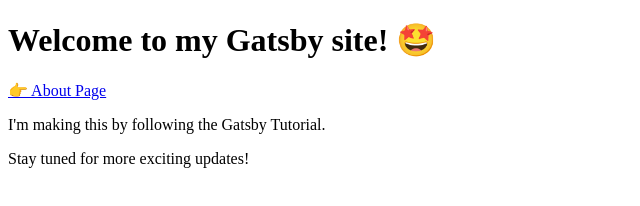
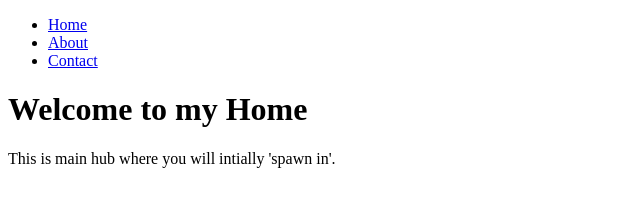
Before and after one commit to uncannyJT/Gatsby-site, a Gatsby site: page / in a window 1280 px wide. Shown: the whole page, without its empty margins (0-640 px from the left). Built offline with nearby package versions, Linux system fonts and the light colour scheme; Gatsby itself is replaced by a stand-in of ours.

Commit message:
Updated the pages to use the Layout component

```diff
--- a/src/pages/contact.js
+++ b/src/pages/contact.js
@@ -1,11 +1,12 @@
 import * as React from "react"
-import { Link } from 'gatsby'
 import Layout  from "../components/layout"
 
 
 const ContactPage = () => {
   return (
-    <Layout></Layout>
+    <Layout pageTitle= "Contact Page" pageHeading='Contact Info'>
+      <p1>Feel free to contact me via email or phone</p1>
+    </Layout>
   )
 }
 
--- a/src/pages/index.js
+++ b/src/pages/index.js
@@ -1,15 +1,12 @@
 import * as React from "react"
-import { Link } from 'gatsby'
+import Layout from '../components/layout'
 
 
 const IndexPage = () => {
   return (
-    <main>
-      <h1>Welcome to my Gatsby site! 🤩</h1>
-      <Link to="/about">👉 About Page</Link>
-      <p>I'm making this by following the Gatsby Tutorial.</p>
-      <p>Stay tuned for more exciting updates!</p>
-    </main>
+    <Layout pageTitle= "Home Page" pageHeading="Welcome to my Home">
+      <p>This is main hub where you will intially 'spawn in'.</p>
+    </Layout>
   )
 }
 
```
Also changed, not shown: src/pages/about.js (+3 -6 lines).
